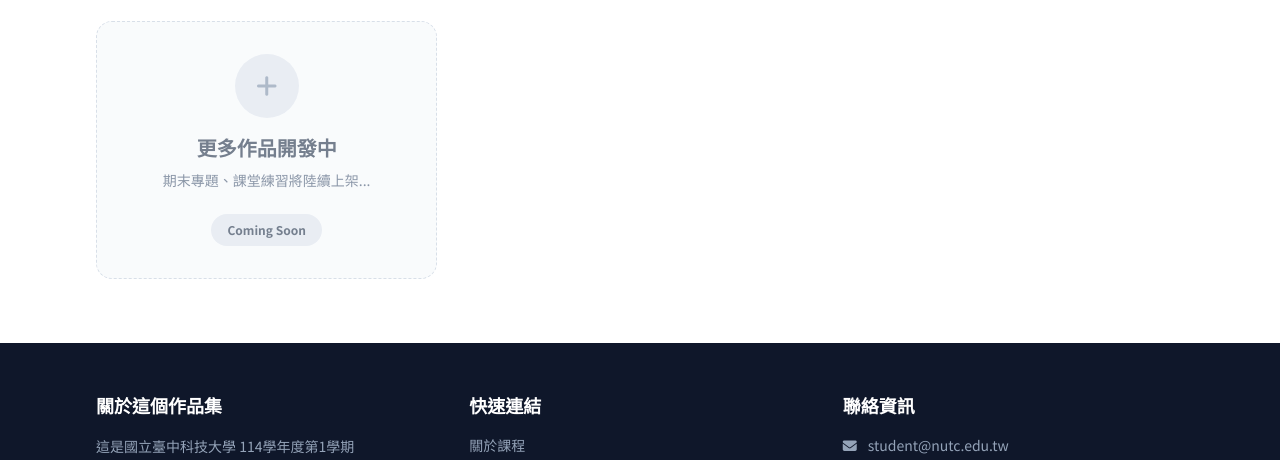
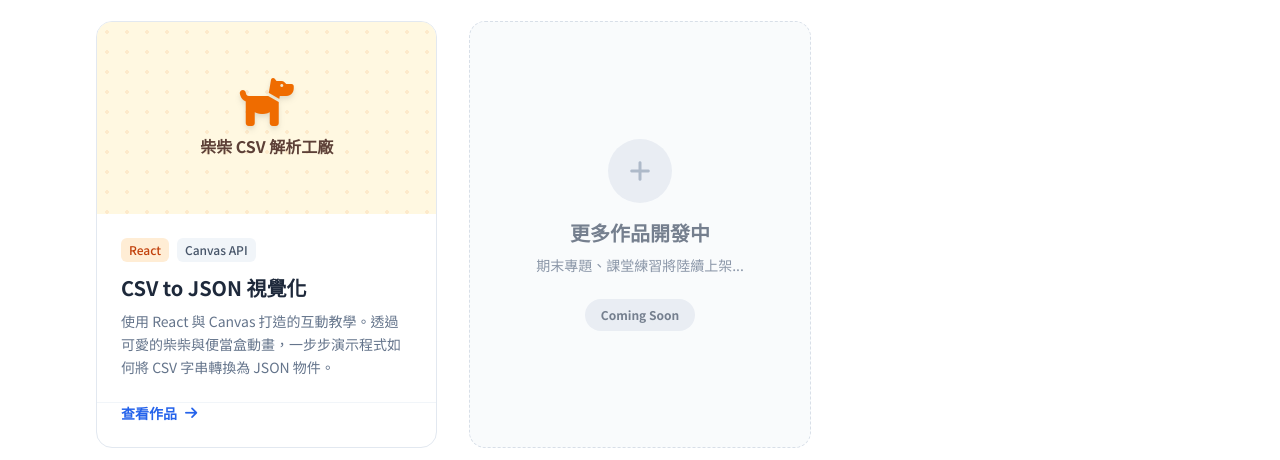
Before and after one commit to VickyPeng0317/nutc-web-demo-114-1, a plain HTML site: page index.html in a window 1280 px wide. Shown: the part 1403-1863 px from the top of the page. Drawn offline with nearby package versions, Linux system fonts and the light colour scheme.

Commit message:
feat: 新增柴柴 CSV 解析工廠作品卡片及導覽連結

```diff
--- a/index.html
+++ b/index.html
@@ -190,12 +190,11 @@
                     </div>
                 </a>
 
-                <!-- 作品 3: 班級分析儀表板 (New!) -->
+                <!-- 作品 3: 班級分析儀表板 -->
                 <a href="./class-dashboard.html" target="_blank" class="block group">
                     <div class="project-card bg-white rounded-2xl overflow-hidden border border-slate-200 h-full flex flex-col">
                         <!-- 預覽圖區域 -->
                         <div class="h-48 bg-purple-100 flex items-center justify-center relative overflow-hidden">
-                            <!-- 背景圖 -->
                             <div class="absolute inset-0 bg-[url('https://images.unsplash.com/photo-1551288049-bebda4e38f71?ixlib=rb-4.0.3&auto=format&fit=crop&w=800&q=80')] bg-cover bg-center opacity-20 group-hover:scale-110 transition-transform duration-500"></div>
                             <div class="relative z-10 text-center">
                                 <i class="fa-solid fa-chart-pie text-5xl text-purple-600 drop-shadow-md mb-2 group-hover:rotate-12 transition-transform"></i>
@@ -211,6 +210,37 @@
                             <h3 class="text-xl font-bold mb-2 group-hover:text-blue-600 transition-colors">多重風格數據分析</h3>
                             <p class="text-slate-500 text-sm leading-relaxed">
                                 整合普普風、像素風與霓虹風格的互動式儀表板。展示人格特質雷達圖、睡眠追蹤與時間分配等趣味數據分析。
+                            </p>
+                        </div>
+                        <div class="p-6 pt-0 mt-auto border-t border-slate-100">
+                            <span class="text-blue-600 text-sm font-semibold flex items-center gap-2 group-hover:translate-x-2 transition-transform">
+                                查看作品 <i class="fa-solid fa-arrow-right"></i>
+                            </span>
+                        </div>
+                    </div>
+                </a>
+
+                <!-- 作品 4: 柴柴 CSV 解析工廠 (New!) -->
+                <a href="./csv-to-json.html" target="_blank" class="block group">
+                    <div class="project-card bg-white rounded-2xl overflow-hidden border border-slate-200 h-full flex flex-col">
+                        <!-- 預覽圖區域 -->
+                        <div class="h-48 bg-[#fff8e1] flex items-center justify-center relative overflow-hidden">
+                            <!-- 裝飾背景 -->
+                            <div class="absolute inset-0 opacity-10" style="background-image: radial-gradient(#ef6c00 2px, transparent 2px); background-size: 20px 20px;"></div>
+                            <div class="relative z-10 text-center">
+                                <i class="fa-solid fa-dog text-5xl text-[#ef6c00] drop-shadow-md mb-2 group-hover:scale-110 transition-transform"></i>
+                                <h3 class="font-bold text-[#5d4037]">柴柴 CSV 解析工廠</h3>
+                            </div>
+                        </div>
+                        <!-- 內容 -->
+                        <div class="p-6 flex-grow">
+                            <div class="flex gap-2 mb-3">
+                                <span class="text-xs px-2 py-1 bg-orange-100 text-orange-700 rounded-md font-medium">React</span>
+                                <span class="text-xs px-2 py-1 bg-slate-100 text-slate-600 rounded-md font-medium">Canvas API</span>
+                            </div>
+                            <h3 class="text-xl font-bold mb-2 group-hover:text-blue-600 transition-colors">CSV to JSON 視覺化</h3>
+                            <p class="text-slate-500 text-sm leading-relaxed">
+                                使用 React 與 Canvas 打造的互動教學。透過可愛的柴柴與便當盒動畫，一步步演示程式如何將 CSV 字串轉換為 JSON 物件。
                             </p>
                         </div>
                         <div class="p-6 pt-0 mt-auto border-t border-slate-100">
@@ -259,6 +289,7 @@
                         <li><a href="./weather.html" class="hover:text-blue-400 transition-colors">皮卡丘氣象站</a></li>
                         <li><a href="./BBQ.html" class="hover:text-blue-400 transition-colors">期末烤肉大會</a></li>
                         <li><a href="./class-dashboard.html" class="hover:text-blue-400 transition-colors">班級分析儀表板</a></li>
+                        <li><a href="./csv-to-json.html" class="hover:text-blue-400 transition-colors">柴柴 CSV 解析工廠</a></li>
                     </ul>
                 </div>
                 <div>
```
